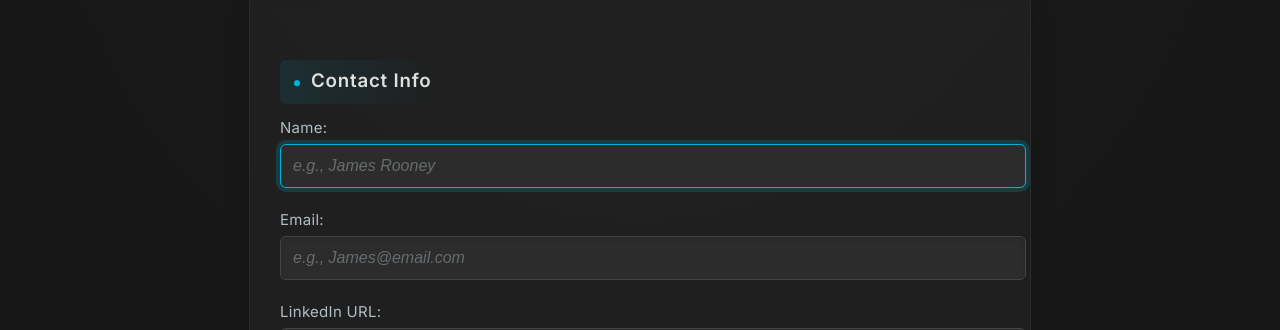
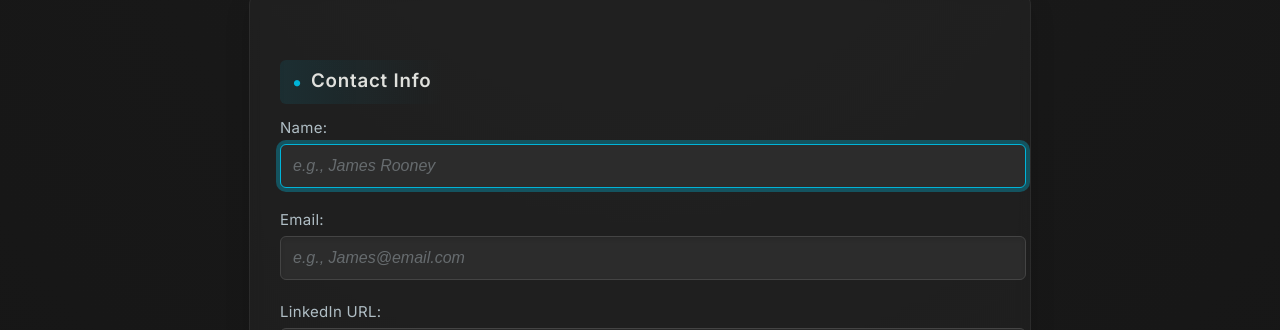
Before and after one commit to jamesr150/resume-builder, a Flask app: page / in a window 1280 px wide, with the restyled element focused. Shown: the part 216-546 px from the top of the page. Run offline with Flask 3, Linux system fonts and the light colour scheme.

Commit message:
focus glow for input fields

```diff
--- a/static/style.css
+++ b/static/style.css
@@ -438,3 +438,8 @@
   box-shadow: 0 16px 36px rgba(0, 180, 216, 0.12);
   border-color: rgba(0, 180, 216, 0.12);
 }
+input:focus,
+textarea:focus {
+  box-shadow: 0 0 0 4px rgba(0, 180, 216, 0.35);
+  border-color: var(--primary);
+}
```
